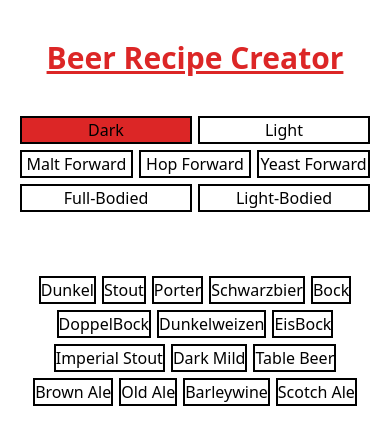
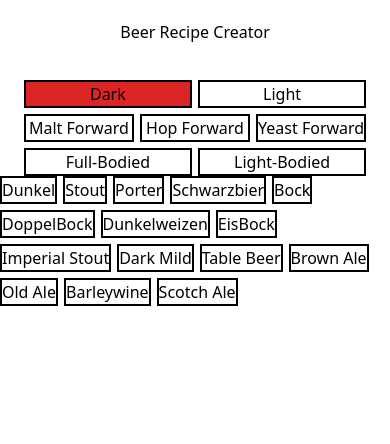
Before and after one commit to joehannis/beer-recipe-builder, a React (Vite) app: page / in a window 390 px wide. Both pictures are taken after a click on the button "Dark". Shown: the top 444 px of the page. Built offline with nearby package versions, Linux system fonts and the light colour scheme.

Commit message:
responsive CSS redesign

```diff
--- a/src/App.tsx
+++ b/src/App.tsx
@@ -157,22 +157,20 @@ function App() {
   return (
     // Main App Container
     <>
-      <div className='max-h-screen flex-col'>
+      <div className='flex max-h-screen flex-col items-center justify-center'>
         {/* Header */}
-        <div className='my-10'>
-          <h1 className='flex flex-row items-center justify-center text-3xl font-bold text-red-600 underline'>
+        <h1 className='absolute inset-x-0 top-5 mb-12 flex items-center justify-center'>
           Beer Recipe Creator
         </h1>
-        </div>
 
         {/* Body */}
         {loading && (
-          <div className='flex content-center justify-center pb-12'>
+          <div>
             <BeerLoader />
           </div>
         )}
         {!loading && recipe.ingredients.length === 0 && (
-          <div className='mx-5 mb-16 mt-8 grid grid-cols-6 grid-rows-3 gap-1.5'>
+          <div className='mt-20 grid grid-cols-6 grid-rows-3 gap-1.5'>
             <div className='col-span-3 col-start-1 row-start-1'>
               <div className={transformDark} onClick={maltHandler('Dark')}>
                 <Selector name='Dark' />
@@ -231,7 +229,7 @@ function App() {
 
         {/* Render beer list */}
         {!loading && recipe.ingredients.length === 0 && malt !== '' && (
-          <div className=' mx-5 flex basis-1/3 flex-row flex-wrap content-center justify-center gap-1.5'>
+          <div className='flex basis-1/3 flex-row flex-wrap gap-1.5'>
             {beerListUpdate.map((beer) => (
               <div
                 key={(beer as { name: string }).name}
@@ -247,39 +245,38 @@ function App() {
         {/* Recipe */}
         {recipe && recipe.ingredients.length > 0 && (
           <>
-            <div className='mx-5 mb-5 grid grid-cols-2'>
-              <div className='col-start-1 mr-2 '>
-                <h3 className='text-lg font-bold'>Ingredients</h3>
+            <div className='mt-20 flex flex-col'>
+              <h3 className='font-bold'>Ingredients</h3>
               {recipe.ingredients &&
                 recipe.ingredients.map((ingredient, index) => (
-                    <>
-                      <div key={index}>
+                  <div key={index} className='text-sm'>
                     <span>{ingredient.ingredient}</span>:{' '}
                     <span>{ingredient.amount}</span>
                   </div>
-                    </>
                 ))}
             </div>
-              <div className='col-start-2 mt-2'>
-                <div>
+
+            <div className='w-36'>
               <img src={image} alt='' />
             </div>
-              </div>
-            </div>
-            <div className='col-span-2 col-start-1 mx-5'>
-              <h3 className='text-lg font-bold'>Instructions</h3>
+
+            <div className='flex max-h-fit max-w-80 flex-col flex-wrap'>
+              <h3 className='flex content-center items-center justify-center font-bold'>
+                Instructions
+              </h3>
               {recipe &&
                 recipe.instructions &&
                 recipe.instructions.map((instruction, index) => (
-                  <div key={index}>{'- ' + instruction}</div>
+                  <div key={index} className='text-sm'>
+                    {'- ' + instruction}
+                  </div>
                 ))}
             </div>
           </>
         )}
-
-        {/* Clear Button */}
+      </div>
       {recipe && recipe.ingredients.length > 0 && (
-          <div className='mt-5 flex justify-center'>
+        <div className='absolute inset-x-0 bottom-0 flex items-center justify-center'>
           <button
             className={unselected + ' px-36'}
             onClick={() => {
@@ -295,7 +292,6 @@ function App() {
           </button>
         </div>
       )}
-      </div>
     </>
   );
 }
```
Lines whose indentation alone changed are shown as unchanged.
